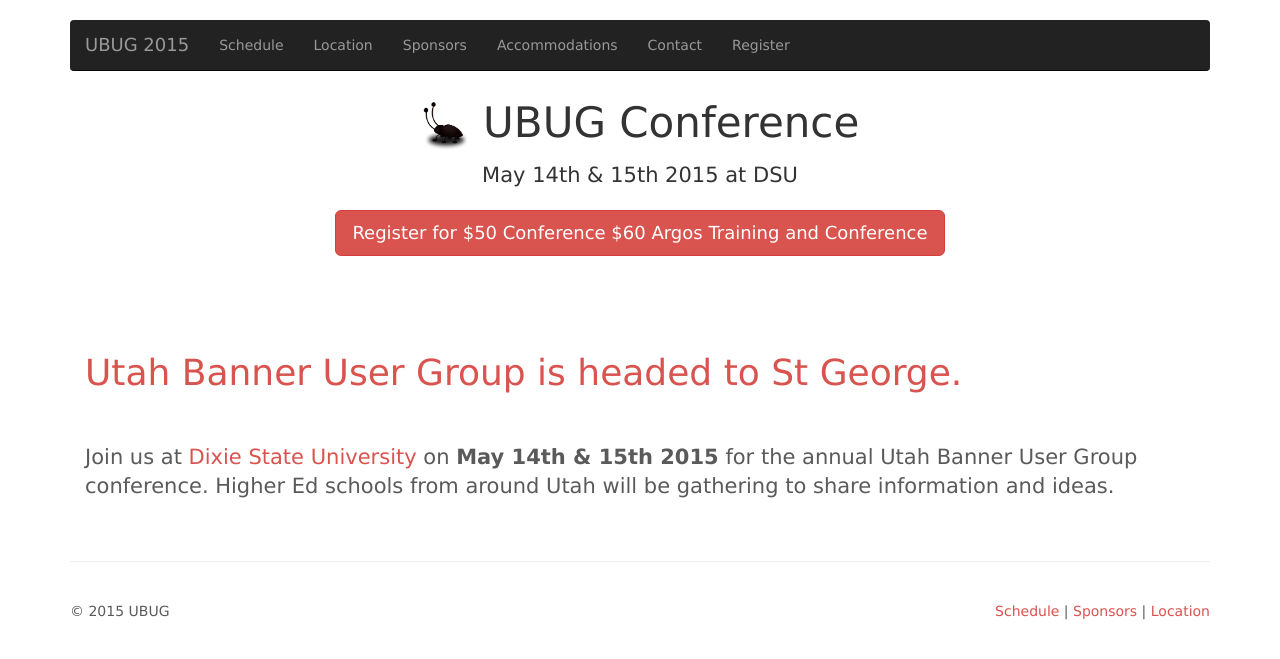
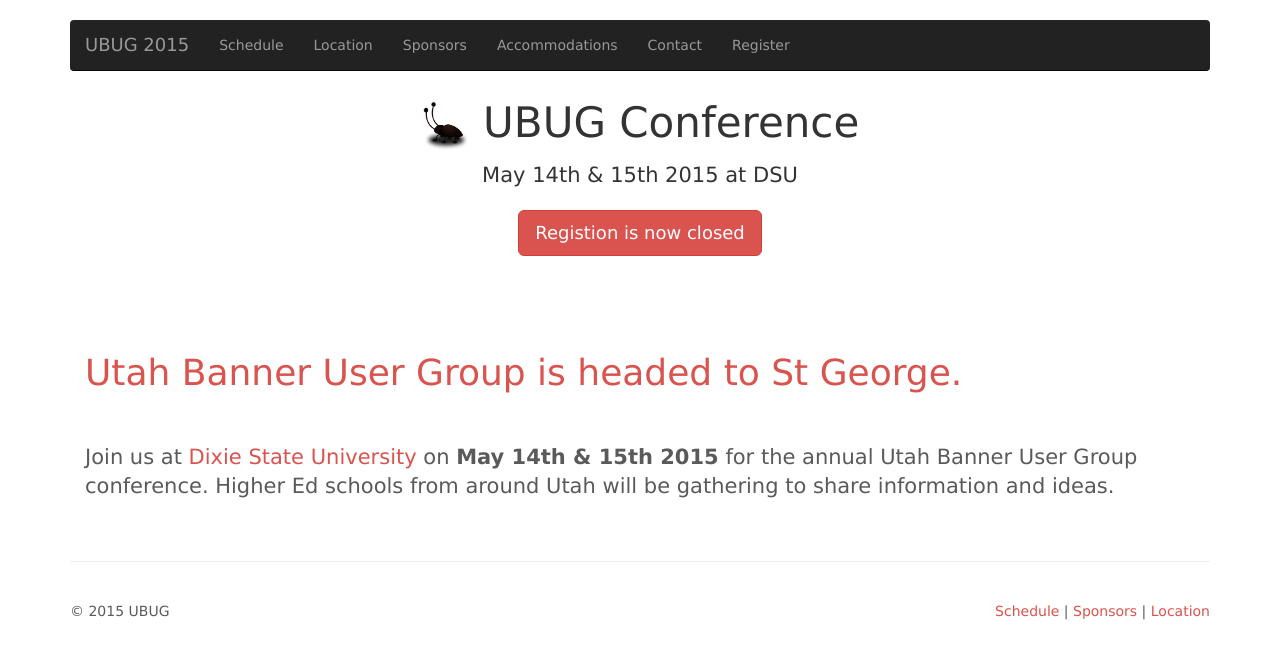
Before and after one commit to ubug/ubug.github.io, a Jekyll site: the page built from index.html, in a window 1280 px wide. Shown: the top 659 px of the page. Built offline with Jekyll 4.4.1, drawn with Linux system fonts in a browser that asks for light colours; nearby versions of some CDN libraries; Markdown is read by kramdown in place of the engine named in the settings.

Commit message:
registration closed

```diff
--- a/_config.yml
+++ b/_config.yml
@@ -7,6 +7,6 @@
 year: 2015
 eventdate: May 14th &amp; 15th 2015
 registration_form: https://commerce.cashnet.com/WEBUBUG
-register_button_text: Register for $50 Conference $60 Argos Training and Conference
+register_button_text: Registion is now closed
 register_button_help_text:
 exclude: [node_modules, Gruntfile.coffee, package.json, bower.json, _js, _sass]
```
